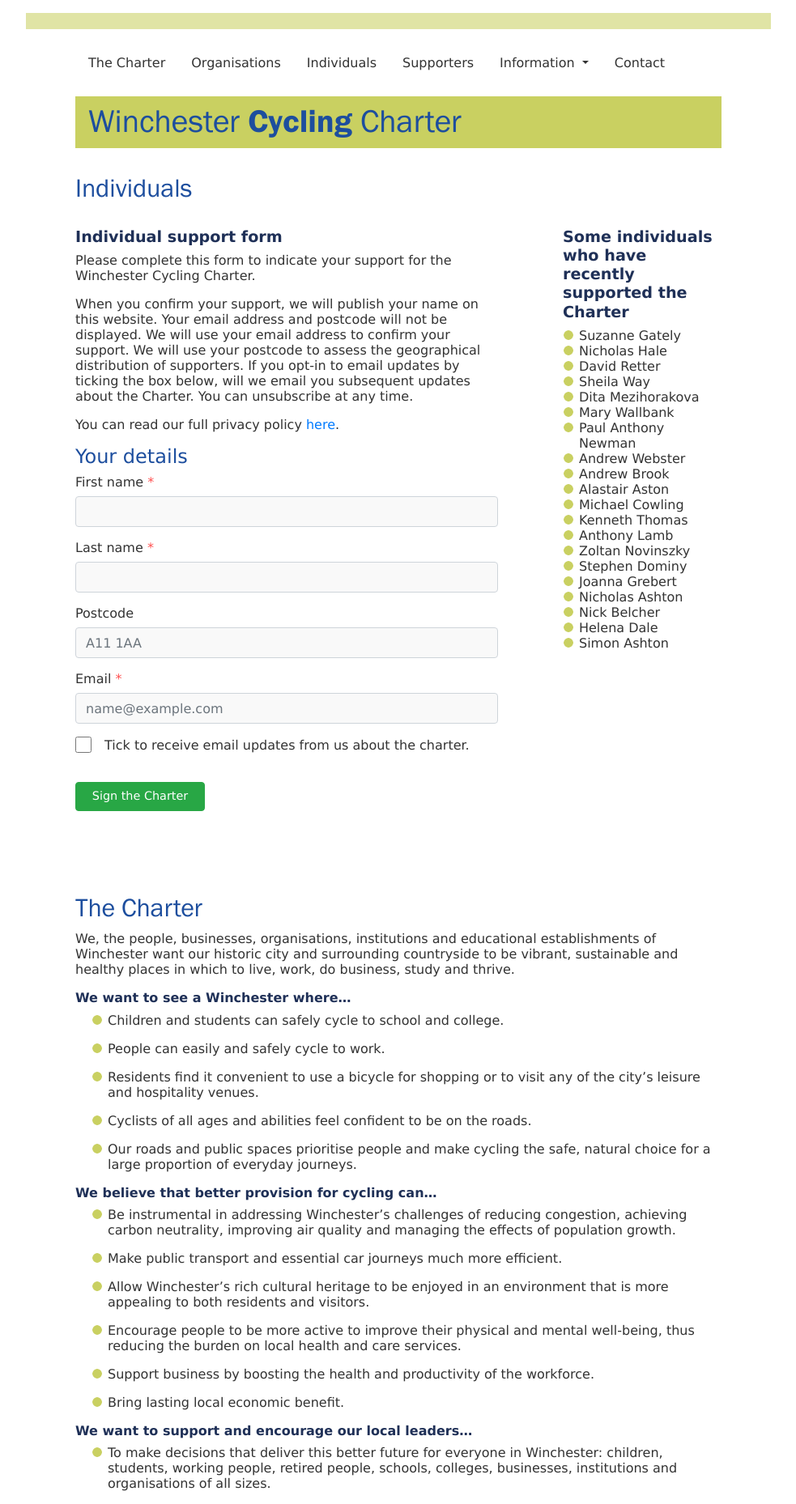
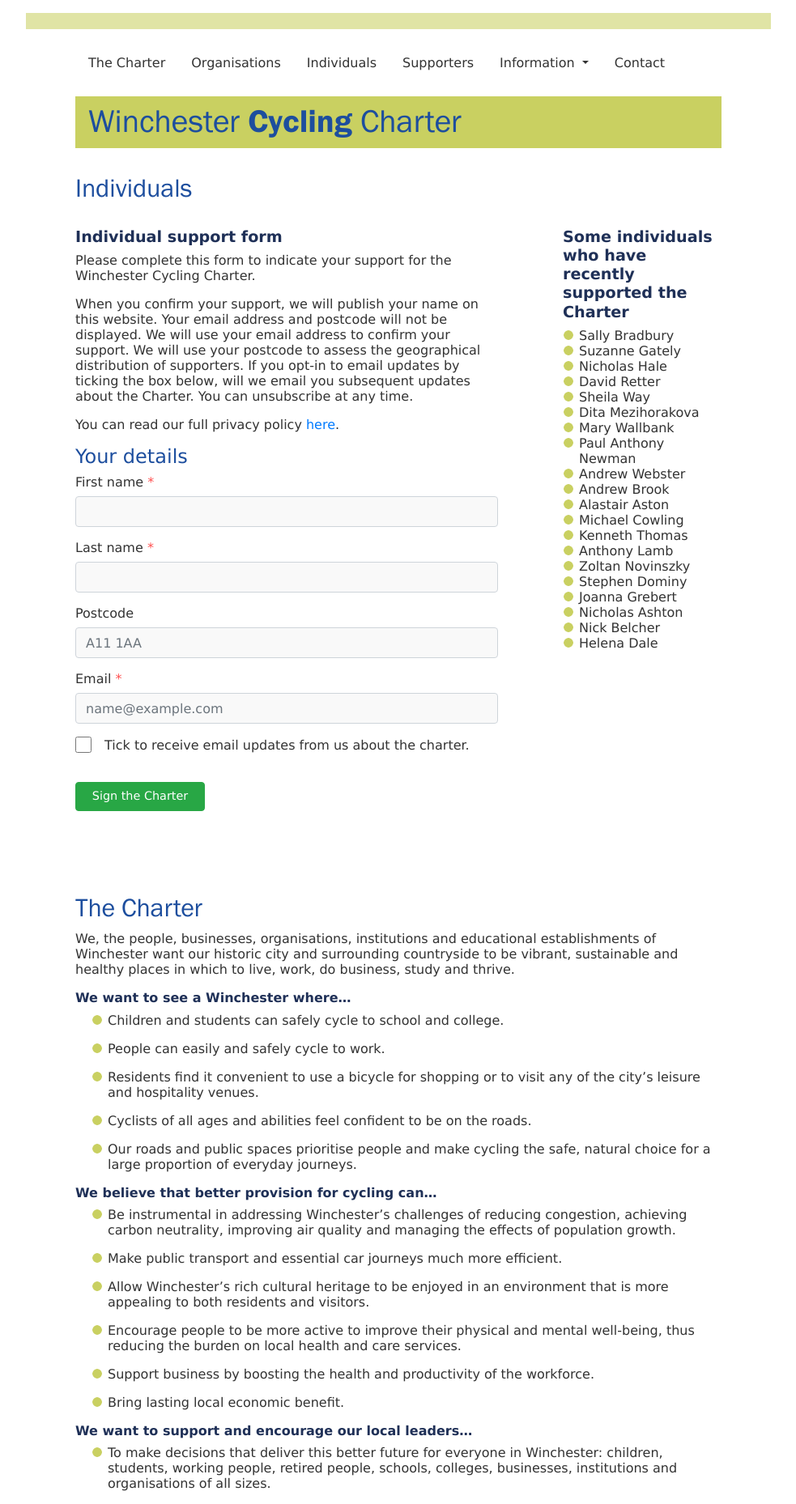
Before and after one commit to winchestercyclingcharter/winchestercyclingcharter.github.io, a Jekyll site: the page built from ind-page.md, in a window 1280 px wide. Shown: the whole page at 81% size, without its empty margins (148-1131 px from the left). Built offline with Jekyll 4.4.1, drawn with Linux system fonts in a browser that asks for light colours; nearby versions of some CDN libraries.

Commit message:
Update people.yml

```diff
--- a/_data/people.yml
+++ b/_data/people.yml
@@ -759,3 +759,4 @@ people:
 - { lastname: Hale, firstname: Nicholas , dt: 20220329-183718-246859 }
 - { lastname: Aston, firstname: Alastair, dt: 20211226-160928-950512 }
 - { lastname: Webster , firstname: Andrew , dt: 20220129-080736-416912 }
+- { lastname: Bradbury, firstname: Sally, dt: 20220426-204442-977663 }
```
